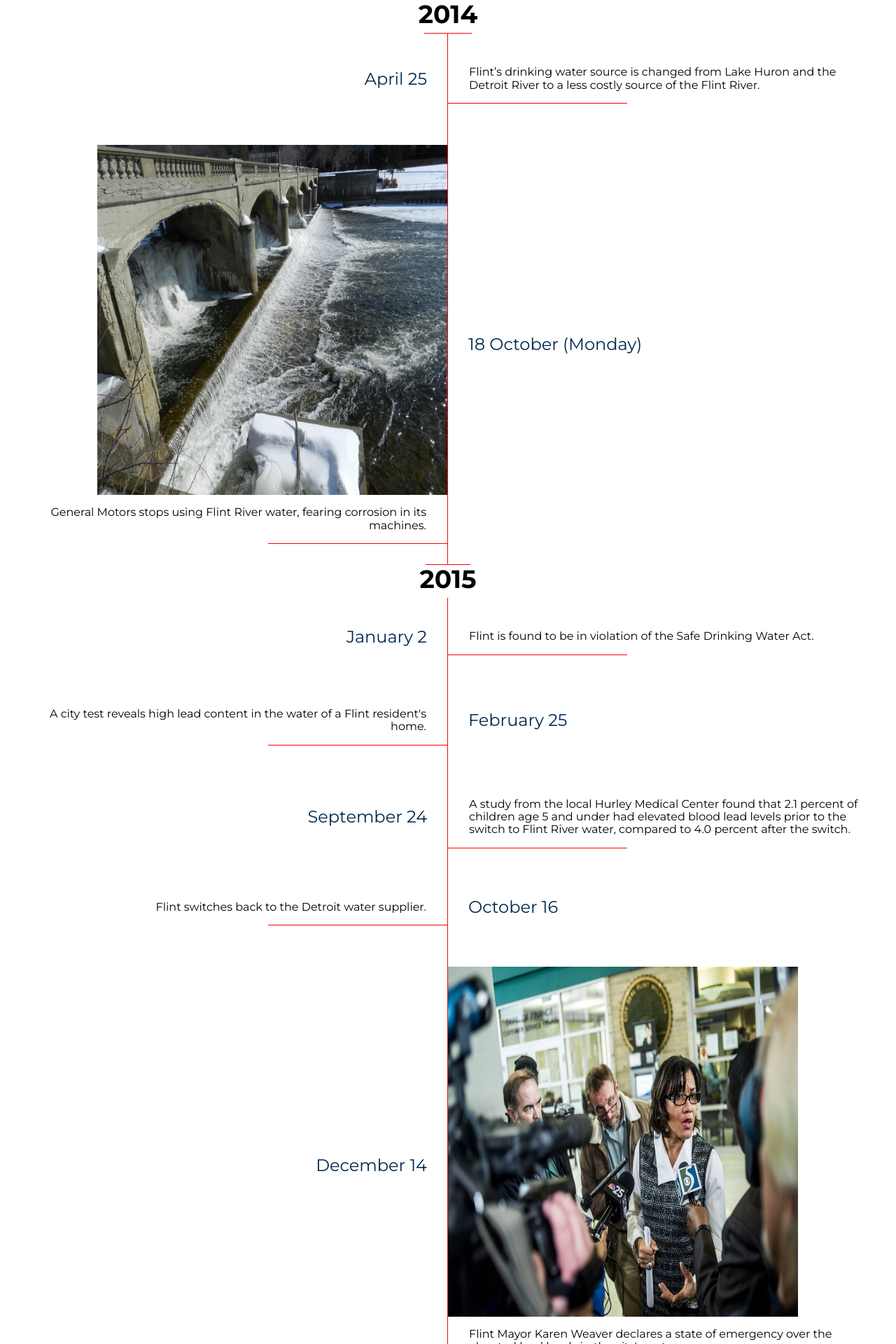
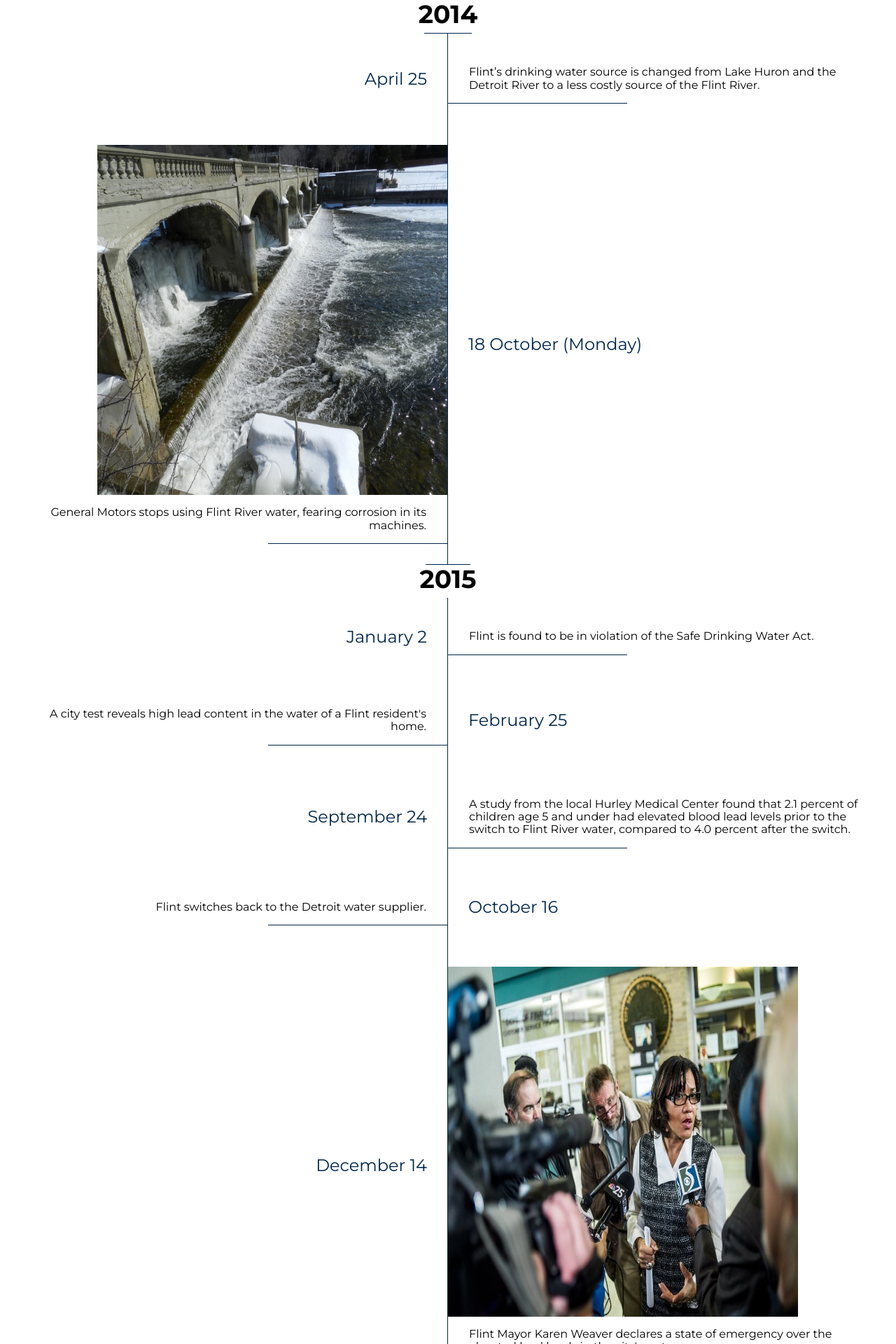
Before and after one commit to umichfjp/umichfjp.github.io, a Jekyll site: the page built from pages/timeline.html, in a window 1280 px wide. Shown: the top 1920 px of the page at 70% size. Built offline with Jekyll 4.4.1, drawn with Linux system fonts in a browser that asks for light colours; nearby versions of some CDN libraries.

Commit message:
Update style.css

```diff
--- a/pages/css/style.css
+++ b/pages/css/style.css
@@ -33,7 +33,7 @@ img {
   width: 80%;
   margin: auto;
   height: 1px;
-  background: #FF0000;
+  background: #00274C;
 }
 .timeline .year--end:before {
   content: "";
@@ -41,7 +41,7 @@ img {
   width: 80%;
   margin: auto;
   height: 1px;
-  background: #FF0000;
+  background: #00274C;
 }
 .timeline .year--end:after {
   content: none;
@@ -58,7 +58,7 @@ img {
 .timeline .days .day .events {
   position: relative;
   float: left;
-  border-right: 1px solid #FF0000;
+  border-right: 1px solid #00274C;
   padding: 30px;
   text-align: right;
   width: 50%;
@@ -68,7 +68,7 @@ img {
   width: 40%;
   display: inline-block;
   height: 1px;
-  background: #FF0000;
+  background: #00274C;
   position: absolute;
   right: 0;
 }
@@ -105,7 +105,7 @@ img {
   width: calc(50% + 1px);
   float: right;
   border-right: 0;
-  border-left: 1px solid #FF0000;
+  border-left: 1px solid #00274C;
   text-align: left;
 }
 .timeline .days .day:nth-child(odd) .events:after {
```
